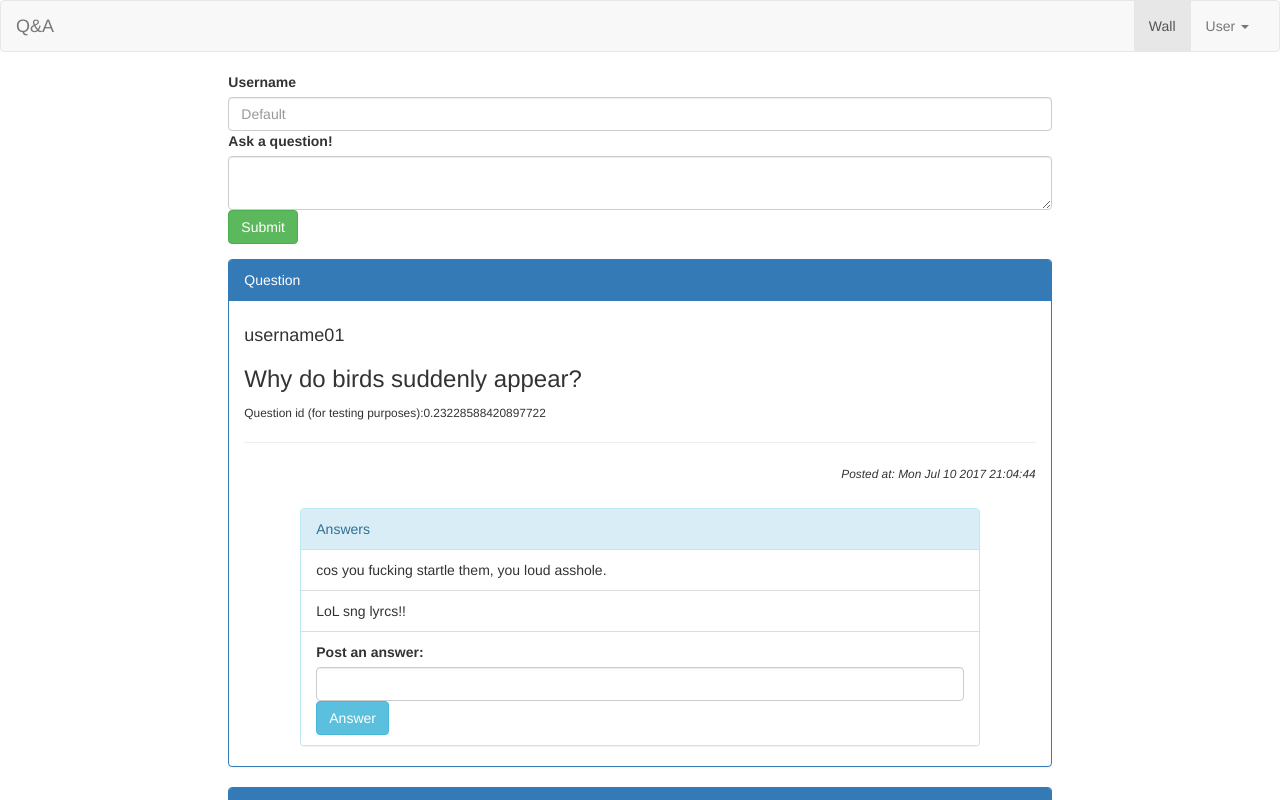
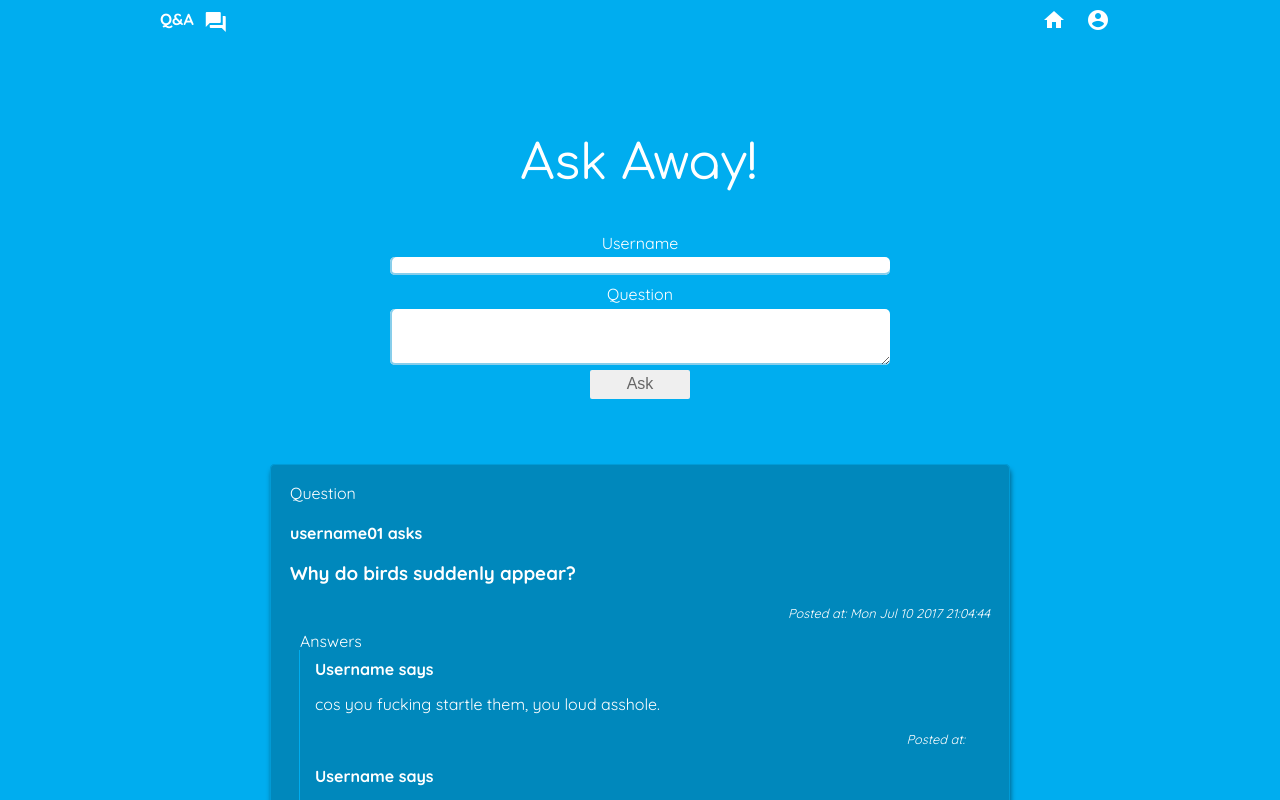
Before and after one commit to gavhanna/qa-app-frontend, an Angular app: page / in a window 1280 px wide. Shown: the top 800 px of the page. Built offline with nearby package versions, Linux system fonts and the light colour scheme.

Commit message:
removed bootstrap and added initial custom styles

```diff
--- a/package.json
+++ b/package.json
@@ -24,6 +24,7 @@
     "bootstrap": "^3.3.7",
     "core-js": "^2.4.1",
     "jquery": "^3.2.1",
+    "normalize.css": "^7.0.0",
     "rxjs": "^5.1.0",
     "zone.js": "^0.8.4"
   },
@@ -39,9 +40,10 @@
     "karma": "~1.7.0",
     "karma-chrome-launcher": "~2.1.1",
     "karma-cli": "~1.0.1",
+    "karma-coverage-istanbul-reporter": "^1.2.1",
     "karma-jasmine": "~1.1.0",
     "karma-jasmine-html-reporter": "^0.2.2",
-    "karma-coverage-istanbul-reporter": "^1.2.1",
+    "node-sass": "^4.5.3",
     "protractor": "~5.1.2",
     "ts-node": "~3.0.4",
     "tslint": "~5.3.2",
--- a/src/app/app.component.css
+++ b/src/app/app.component.css
@@ -0,0 +1,3 @@
+body {
+  background: red;
+}
--- a/src/app/app.component.html
+++ b/src/app/app.component.html
@@ -1,6 +1,5 @@
-
 <app-header></app-header>
-<div id="wrapper" class="container-fluid">
+<div id="wrapper">
   <app-ask-question (emitQuestion)="onReceiveQuestion($event)"></app-ask-question>
   <app-question
     (emitAnswer)="onReceiveAnswer($event)"
--- a/src/app/ask-question/ask-question.component.html
+++ b/src/app/ask-question/ask-question.component.html
@@ -1,18 +1,16 @@
-<div class="row">
-  <div class="col-sm-8 col-sm-offset-2">
-    <div class="form-group">
+
+<div class="ask-question-wrapper">
+  <h1 class="main-title">Ask Away!</h1>
       <form #formCtrl>
-
         <label for="username">Username</label>
         <input
           class="form-control"
           type="text"
           id="username"
-          placeholder="Default"
           [(ngModel)]="currentUsername"
           [ngModelOptions]="{standalone: true}"
           >
-        <label for="question">Ask a question!</label>
+        <label for="question">Question</label>
         <textarea
           name="question-input"
           class="form-control"
@@ -22,9 +20,6 @@
           #questionInput></textarea>
         <button
           (click)="onQuestionAsked()"
-          class="btn btn-success">Submit</button>
+          class="btn btn-success">Ask</button>
       </form>
-    </div>
-
-  </div>
 </div>
--- a/src/app/header/header.component.html
+++ b/src/app/header/header.component.html
@@ -1,29 +1,22 @@
-<nav class="navbar navbar-default">
-  <div class="container-fluid">
-    <!-- Brand and toggle get grouped for better mobile display -->
-    <div class="navbar-header">
-      <button type="button" class="navbar-toggle collapsed" data-toggle="collapse" data-target="#bs-example-navbar-collapse-1" aria-expanded="false">
-        <span class="sr-only">Toggle navigation</span>
-        <span class="icon-bar"></span>
-        <span class="icon-bar"></span>
-        <span class="icon-bar"></span>
-      </button>
-      <a class="navbar-brand" href="#">Q&amp;A</a>
+<nav>
+  <div class="navbar navbar-left">
+    <div class="title">
+      Q&amp;A
     </div>
-
-    <!-- Collect the nav links, forms, and other content for toggling -->
-    <div class="collapse navbar-collapse" id="bs-example-navbar-collapse-1">
-      <ul class="nav navbar-nav navbar-right">
-        <li class="active"><a href="#">Wall <span class="sr-only">(current)</span></a></li>
-        <li class="dropdown">
-          <a href="#" class="dropdown-toggle" data-toggle="dropdown" role="button" aria-haspopup="true" aria-expanded="false">User <span class="caret"></span></a>
-          <ul class="dropdown-menu">
-            <li><a href="#">Profile</a></li>
-            <li role="separator" class="divider"></li>
-            <li><a href="#">Options</a></li>
-          </ul>
-        </li>
-      </ul>
-    </div><!-- /.navbar-collapse -->
-  </div><!-- /.container-fluid -->
+    <i class="material-icons">question_answer</i>
+  </div>
+  <div class="navbar navbar-right">
+    <div class="navigation">
+      <a href="#">
+        <div class="home">
+          <i class="material-icons">home</i>
+        </div>
+      </a>
+      <a href="#">
+        <div class="profile">
+          <i class="material-icons">account_circle</i>
+        </div>
+      </a>
+    </div>
+  </div>
 </nav>
--- a/src/app/question/answer/answer.component.html
+++ b/src/app/question/answer/answer.component.html
@@ -1,11 +1,20 @@
+<div class="answer-container">
+  <div
+    *ngFor="let answer of answers; let i = index"
+    class="answer-list-item">
+      <p class="answer-username"><strong>Username says</strong></p>
+      <p>
+        {{ answer }}
+      </p>
+      <p class="answer-posted-at posted-at">
+          <small><em>
+            Posted at:
+          </em></small>
+        </p>
+  </div>
+</div>
 
-<li
-  *ngFor="let answer of answers; let i = index"
-  class="list-group-item">
-    {{ answer }}
-</li>
-
-<li class="list-group-item">
+<div class="answer-input">
   <form>
     <label for="answer-input">Post an answer:</label>
     <input
@@ -20,4 +29,4 @@
       Answer
     </button>
   </form>
-</li>
+</div>
--- a/src/app/question/question.component.html
+++ b/src/app/question/question.component.html
@@ -1,38 +1,30 @@
-<div class="row">
-  <div class="col-xs-12 col-md-8 col-md-offset-2">
-    <!--Question-->
-    <div
-      class="panel panel-default panel-primary">
-      <div class="panel-heading">
+  <div class="question-container">
+    <div class="question">
+      <div class="question-heading">
         Question
       </div>
-      <div class="panel-body">
-        <h4>{{ question.username }}</h4>
+      <div class="question-body">
+        <h4>{{ question.username }} asks</h4>
         <h3>
           {{ question.question }}
         </h3>
-        <small>Question id (for testing purposes):{{ question.id }}</small>
-        <hr>
-        <p class="pull-right">
+        <p class="posted-at">
           <small><em>
             Posted at: {{ question.postedAt.toString().slice(0, 25) }}
           </em></small>
         </p>
       </div>
+
+    </div>
+
       <!--Answers-->
-      <div class="row">
-        <div class="col-xs-10 col-xs-offset-1">
-          <div class="panel panel-default panel-info">
-            <div class="panel-heading">Answers</div>
-              <ul class="list-group">
-                <app-answer
-                  (emitAnswer)="onReceiveAnswer($event)"
-                  [answers]="question.answers">
-                </app-answer>
-              </ul>
+      <div class="answer">
+        <div class="answer-heading">Answers</div>
+          <div class="answer-list">
+            <app-answer
+              (emitAnswer)="onReceiveAnswer($event)"
+              [answers]="question.answers">
+            </app-answer>
           </div>
-        </div>
-      </div> <!-- panel-default -->
-    </div> <!-- panel-default -->
-  </div> <!-- col-xs-12 -->
-</div> <!-- row -->
+      </div>
+  </div>
--- a/src/index.html
+++ b/src/index.html
@@ -7,6 +7,8 @@
 
   <meta name="viewport" content="width=device-width, initial-scale=1">
   <link rel="icon" type="image/x-icon" href="favicon.ico">
+  <link href="https://fonts.googleapis.com/css?family=Quicksand:400,700|Comfortaa" rel="stylesheet">
+  <link href="https://fonts.googleapis.com/icon?family=Material+Icons" rel="stylesheet">
 </head>
 <body>
   <app-root></app-root>
--- a/src/styles.css
+++ /dev/null
@@ -1 +0,0 @@
-/* You can add global styles to this file, and also import other style files */
--- /dev/null
+++ b/src/styles.scss
@@ -0,0 +1,172 @@
+/* You can add global styles to this file, and also import other style files */
+
+$main-color: #00adef;
+
+body {
+  font-family: 'Quicksand', sans-serif;
+  font-size: 1em;
+  max-width: 1000px;
+  margin: 0 auto;
+  color: #333;
+  background: $main-color;
+  color: white;
+}
+
+a {
+  text-decoration: none;
+  color: inherit;
+}
+
+textarea, input {
+  padding: 10px;
+  border: none;
+  overflow: auto;
+  outline: none;
+
+  -webkit-box-shadow: none;
+  -moz-box-shadow: none;
+  box-shadow: none;
+  border-radius: 5px;
+}
+
+button {
+  border: none;
+  color: #666;
+  width: 100px;
+  margin: 5px auto;
+  padding: 5px;
+  cursor: pointer;
+  border-radius: 2px;
+}
+
+.main-title {
+  font-family: 'Comfortaa';
+  font-weight: lighter;
+  font-size: 3rem;
+}
+
+nav {
+  background: $main-color;
+  color: white;
+  position: fixed;
+  width: 100vw;
+  height: 44px;
+  font-weight: bold;
+  display: flex;
+  justify-content: space-between;
+  max-width: 1000px;
+  margin: 0 auto;
+  .navbar {
+    padding: 10px;
+    margin: 0px 10px;
+    display: flex;
+    .title {
+      padding-right: 10px;
+    }
+    .navigation {
+      display: flex;
+      > a {
+        padding: 10px;
+        //box-shadow: 0 5px 0 0 #bbb;
+      }
+    }
+  }
+}
+
+.navigation {
+  > a {
+    border-radius: 50%;
+    display: flex;
+    cursor: pointer;
+    flex-direction: column;
+    justify-content: center;
+    transition: all .2s ease-in-out;
+    &:hover {
+      box-shadow: inset 0 30px 0 0 white;
+      color: $main-color;
+    }
+  }
+}
+
+#wrapper {
+  padding-top: 94px;
+  width: 98%;
+  margin: 0 auto;
+}
+
+.ask-question-wrapper {
+  max-width: 500px;
+  margin: 0 auto;
+  border-radius: 2px;
+  padding: 10px;
+  text-align: center;
+  form {
+    display: flex;
+    flex-direction: column;
+    > label {
+      margin-top: 10px;
+    }
+    > input, textarea {
+      margin-top: 5px;
+      box-shadow: inset 0px -2px 0px 0px skyblue,
+                  inset 2px 0px 0px 0px skyblue;
+      &:focus {
+
+      }
+    }
+  }
+}
+
+#username {
+  padding: 0 10px;
+}
+
+
+.question-container {
+  max-width: 700px;
+  border-radius: 5px;
+  background: darken($main-color, 10%);
+  margin: 50px auto;
+  padding: 20px;
+  box-shadow: inset 1px 0px 0px 0px darken($main-color, 5%),
+              inset -1px 0px 0px 0px darken($main-color, 5%),
+              inset 0px 1px 0px 0px darken($main-color, 5%),
+              1px 5px 5px 0px darken($main-color, 20%);
+}
+
+.posted-at {
+  text-align: right;
+}
+
+.answer {
+  padding: 10px;
+
+}
+
+.answer-container {
+  box-shadow: -1px 0px 0px 0px $main-color;
+  > .answer-list-item {
+    padding: 10px 10px;
+  }
+}
+
+.answer-list-item {
+  margin:0px 5px;
+}
+
+.answer-input > form {
+  margin: 10px 0px;
+  display: flex;
+  flex-direction: column;
+}
+
+.answer-username, .answer-posted-at {
+  margin: 0px 0px;
+  padding: 0px;
+}
+
+
+.posted-at {
+  margin: 0px;
+  padding: 0px;
+}
```
Also changed, not shown: .angular-cli.json, 1 other file (tests, documents, lock files or other folders).
